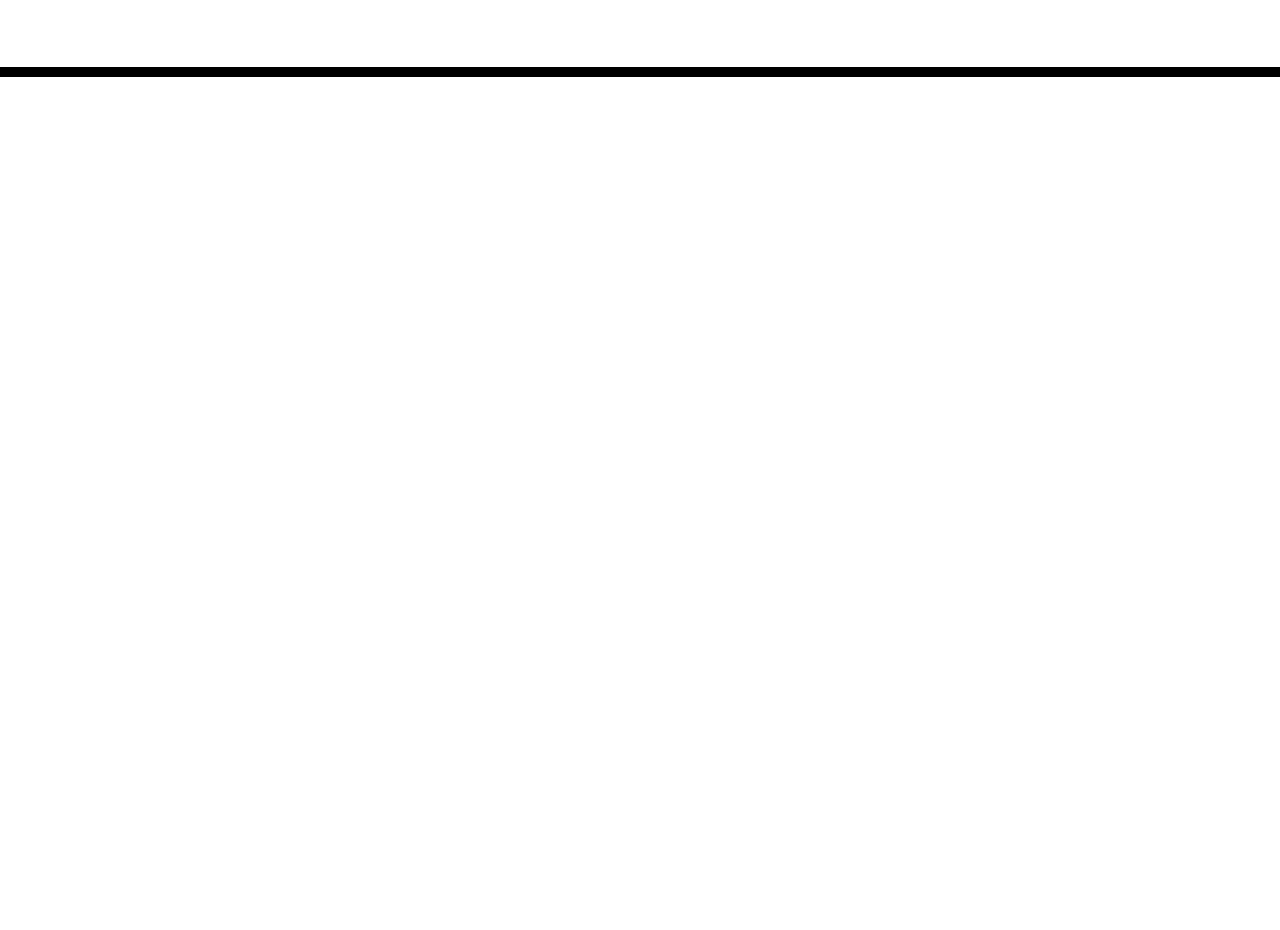
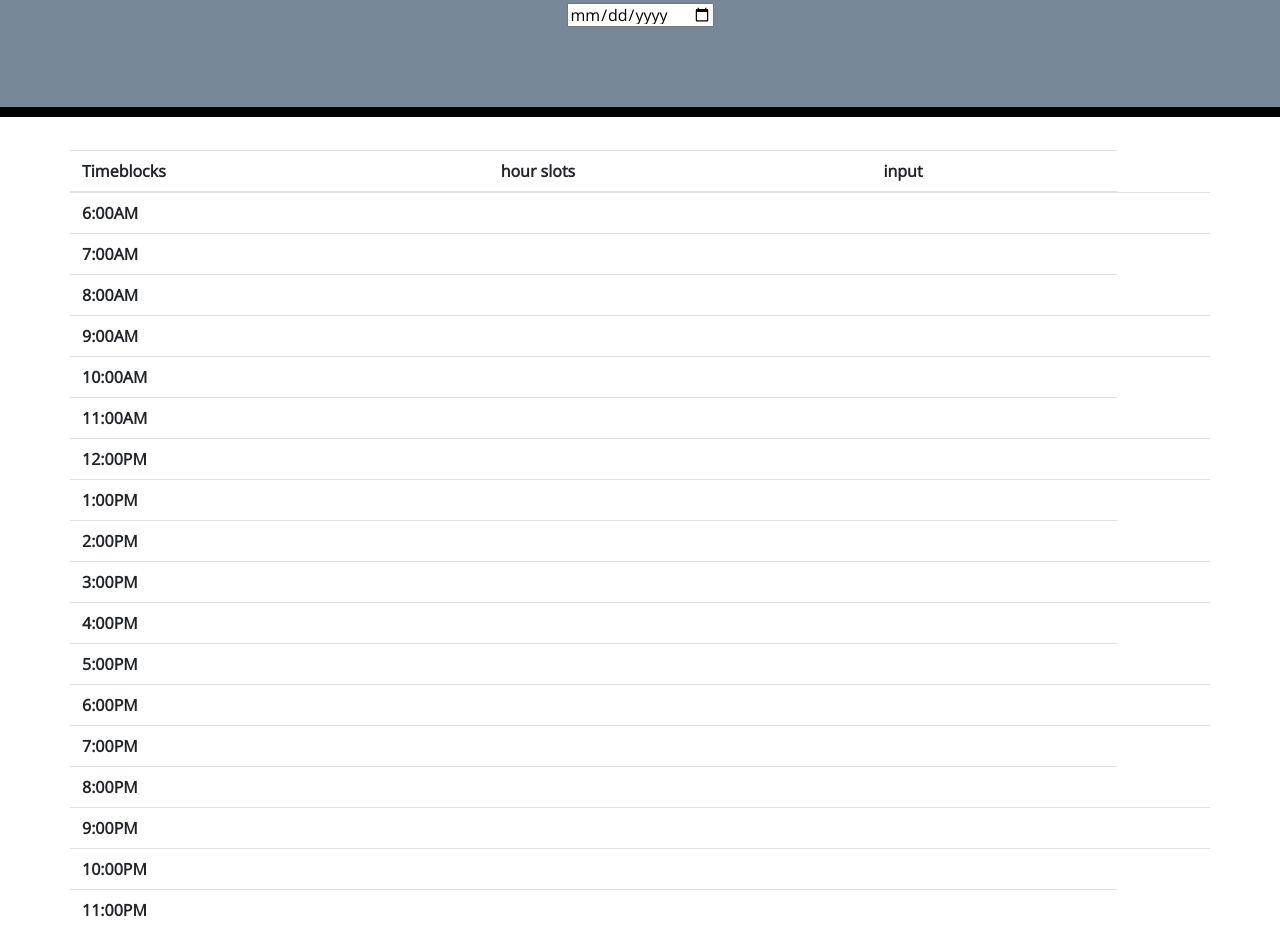
Before and after one commit to TrueSavage/dayScheduler, a plain HTML site: page index.html in a window 1280 px wide. Shown: the part 191-1121 px from the top of the page. Before the commit the page ends 800 px from the top, so only its background shows below. Drawn offline with nearby package versions, Linux system fonts and the light colour scheme.

Commit message:
update schedule

```diff
--- /dev/null
+++ b/app.js
@@ -0,0 +1,4 @@
+
+newMoment(format."HH")
+
+moment()
--- a/index.html
+++ b/index.html
@@ -26,10 +26,125 @@
     <header class="jumbotron">
       <h1 class="display-3">Work Day Scheduler</h1>
       <p class="lead">A simple calendar app for scheduling your work day</p>
+      <input type="date">
+
+      <!-- Timeblocks go here -->
       <p id="currentDay" class="lead"></p>
     </header>
+    <div class="flex-container center">
+    <script src="https://cdnjs.cloudflare.com/ajax/libs/moment.js/2.24.0/moment.min.js"></script>
     <div class="container">
-      <!-- Timeblocks go here -->
+      <div class="row">
+        <table class="table table-hover">
+          <thead>
+            <tr>
+              <th scope="col">Timeblocks</th>
+              <th scope="col" input data-="To Do">hour slots</th>
+              <th scope="col">input</th>
+
+            </tr>
+          </thead>
+          <tbody>
+            <tr>
+              <th scope="row">6:00AM</th>
+              <td></td>
+              <td></td>
+              <td></td>
+            </tr>
+            <tr>
+              <th scope="row">7:00AM</th>
+              <td></td>
+              <td></td>
+              <td></td>
+            </tr>
+            <tr>
+              <th scope="row">8:00AM</th>
+              <td colspan="2"> </td>
+            </tr>
+            <tr>
+              <th scope="row">9:00AM</th>
+              <td></td>
+              <td></td>
+              <td></td>
+            </tr>
+            <tr>
+              <th scope="row">10:00AM</th>
+              <td></td>
+              <td></td>
+              <td></td>
+            </tr>
+            <tr>
+              <th scope="row">11:00AM</th>
+              <td colspan="2"> </td>
+            </tr>
+            <tr>
+              <th scope="row">12:00PM</th>
+              <td></td>
+              <td></td>
+              <td></td>
+            </tr>
+            <tr>
+              <th scope="row">1:00PM</th>
+              <td></td>
+              <td></td>
+              <td></td>
+            </tr>
+            <tr>
+              <th scope="row">2:00PM</th>
+              <td colspan="2"> </td>
+            </tr>
+            <tr>
+              <th scope="row">3:00PM</th>
+              <td></td>
+              <td></td>
+              <td></td>
+            </tr>
+            <tr>
+              <th scope="row">4:00PM</th>
+              <td></td>
+              <td></td>
+              <td></td>
+            </tr>
+            <tr>
+              <th scope="row">5:00PM</th>
+              <td colspan="2"> </td>
+            </tr>
+            <tr>
+              <th scope="row">6:00PM</th>
+              <td></td>
+              <td></td>
+              <td></td>
+            </tr>
+            <tr>
+              <th scope="row">7:00PM</th>
+              <td></td>
+              <td></td>
+              <td></td>
+            </tr>
+            <tr>
+              <th scope="row">8:00PM</th>
+              <td colspan="2"> </td>
+            </tr>
+            <tr>
+              <th scope="row">9:00PM</th>
+              <td></td>
+              <td></td>
+              <td></td>
+            </tr>
+            <tr>
+              <th scope="row">10:00PM</th>
+              <td></td>
+              <td></td>
+              <td></td>
+            </tr>
+            <tr>
+              <th scope="row">11:00PM</th>
+              <td colspan="2"> </td>
+            </tr>
+          </tbody>
+        </table>
+      </div>
+    </div>
     </div>
 
     <script src="https://code.jquery.com/jquery-3.4.1.min.js"></script>
--- a/style.css
+++ b/style.css
@@ -15,7 +15,7 @@ textarea{
 
 .jumbotron {
   text-align: center;
-  background-color: transparent;
+  background-color: lightslategray;
   color: black;
   border-radius: 0;
   border-bottom: 10px solid black;
@@ -43,7 +43,7 @@ textarea{
 }
 
 .past {
-  background-color: #d3d3d3;
+  background-color: rgb(170, 181, 192);
   color: white;
 }
 
```
